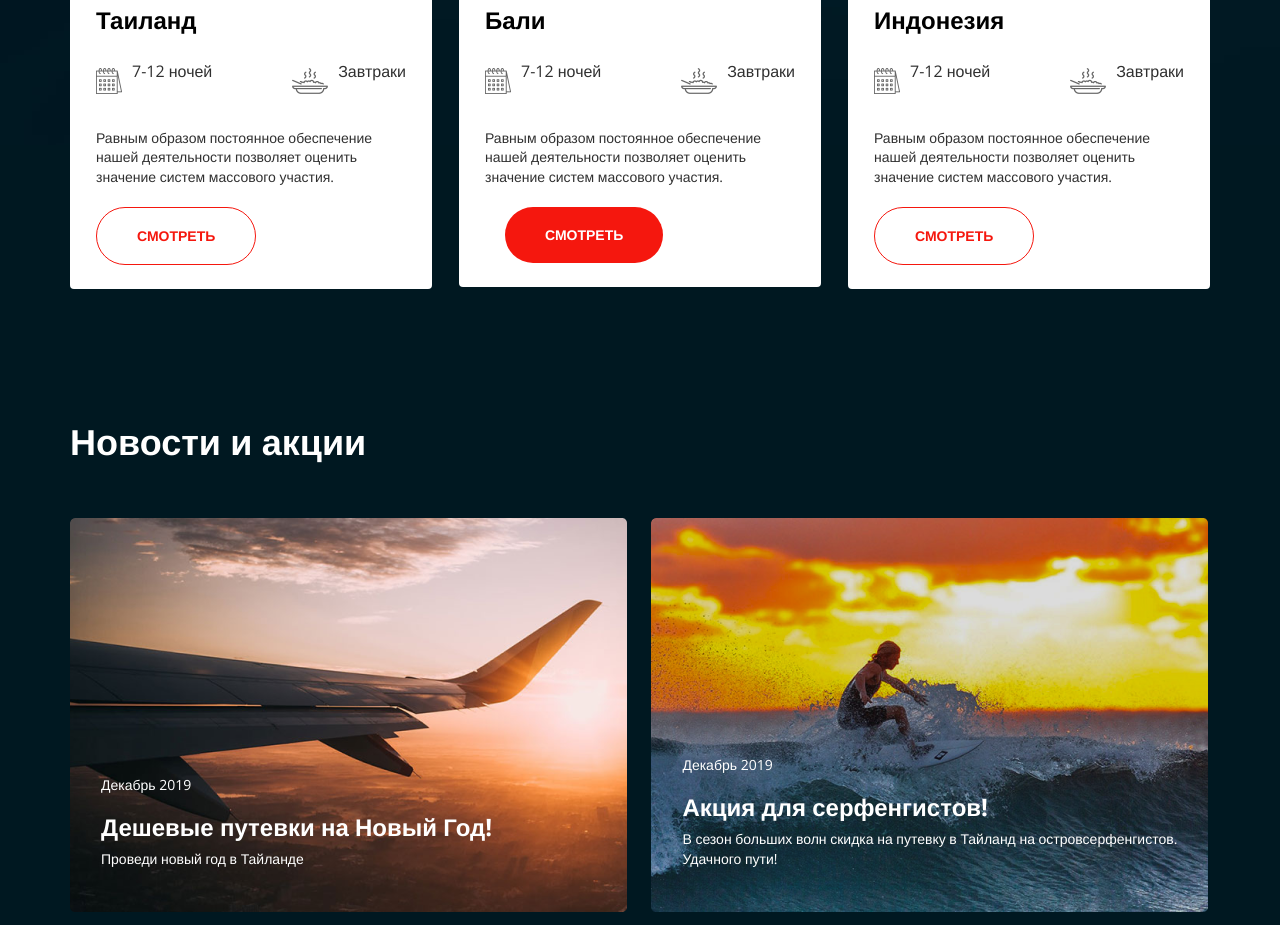
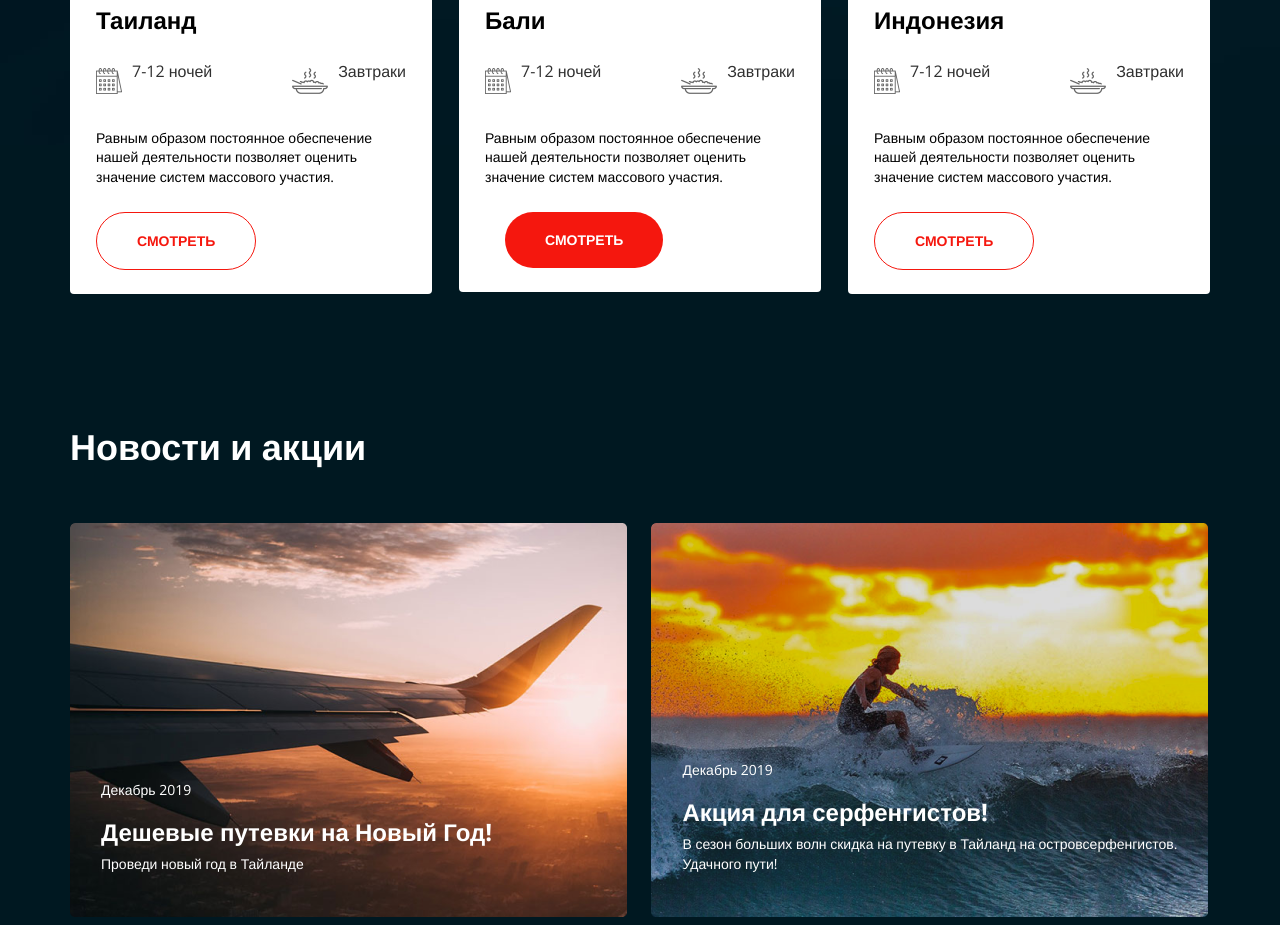
Before and after one commit to VITALYOSEEV/AirAsiaALL, a plain HTML site: page index.html in a window 1280 px wide. Shown: the part 1057-1982 px from the top of the page. Drawn offline with nearby package versions, Linux system fonts and the light colour scheme.

Commit message:
Update index.html

```diff
--- a/index.html
+++ b/index.html
@@ -75,7 +75,7 @@
                   <div class="offers__prices-text">Завтраки</div>
                   </div>
               </div>
-              <div class="offers__prices-text">Равным образом постоянное обеспечение нашей деятельности позволяет
+              <div class="offers__prices">Равным образом постоянное обеспечение нашей деятельности позволяет
                 оценить
                 значение систем массового участия.</div>
                 <div class="offers__btn-wrapper">
@@ -98,7 +98,7 @@
                   <div class="offers__prices-text">Завтраки</div>
                 </div>
               </div>
-              <div class="offers__prices-text">Равным образом постоянное обеспечение нашей деятельности позволяет
+              <div class="offers__prices">Равным образом постоянное обеспечение нашей деятельности позволяет
                 оценить
                 значение систем массового участия.</div>
                 <div class="offers__btn-wrapper">
@@ -122,7 +122,7 @@
                   <div class="offers__prices-text">Завтраки</div>
                 </div>
               </div>
-              <div class="offers__prices-text">Равным образом постоянное обеспечение нашей деятельности позволяет
+              <div class="offers__prices">Равным образом постоянное обеспечение нашей деятельности позволяет
                 оценить
                 значение систем массового участия.</div>
                 <div class="offers__btn-wrapper">
@@ -136,7 +136,7 @@
 
     </section>
 
-    <div class="section">
+    <div class="section section-news">
       <div class="container">
         <h2 class="section__title">Новости и акции</h2>
         <ul class="news">
@@ -178,7 +178,7 @@
 
     </div>
 
-    <section class="section">
+    <section class="section section-about">
       <div class="container">
         <div class="about">
           <div class="about__desc">
```
